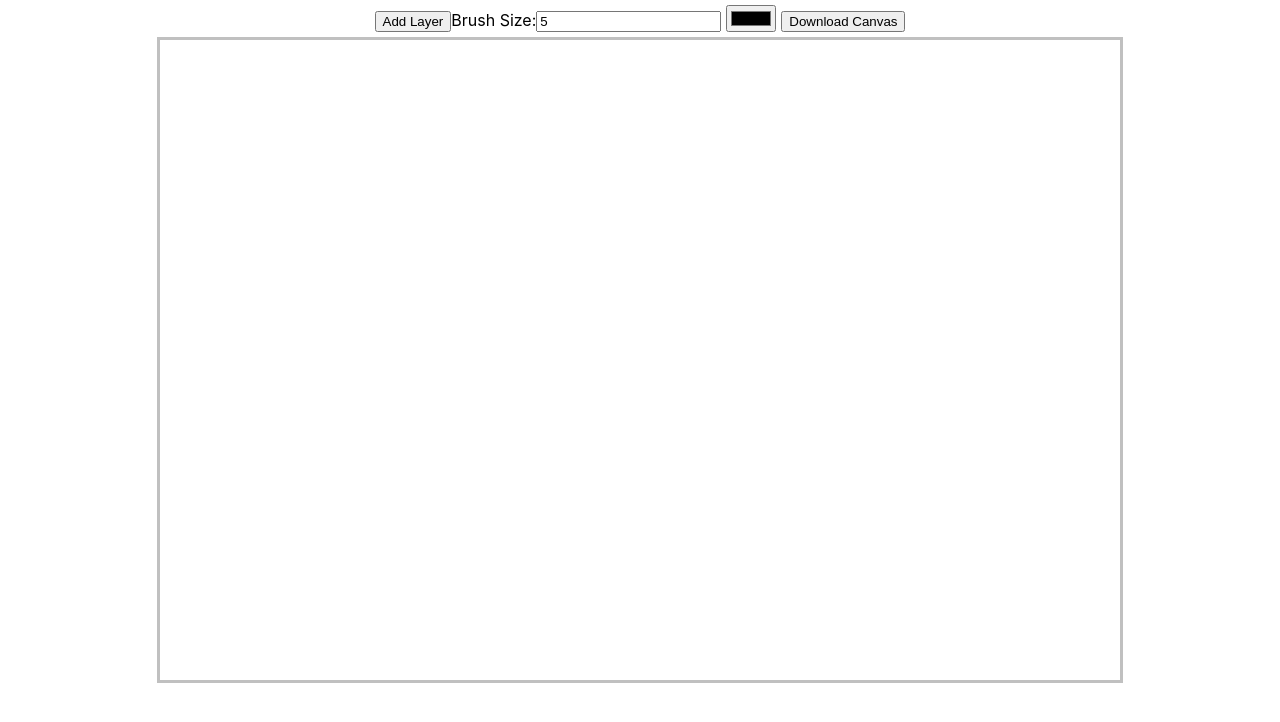
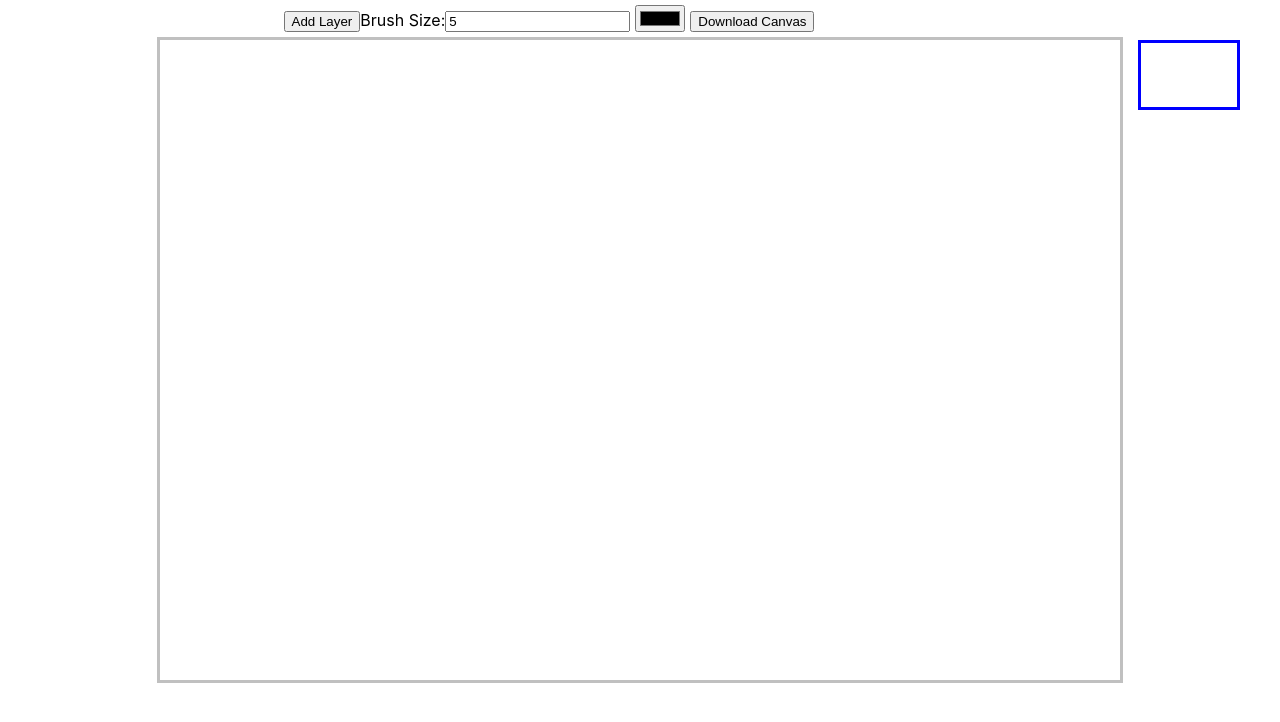
Before and after one commit to ajarvis3/canvas, a React (Create React App) app in the folder react-canvas/: page / in a window 1280 px wide. Both pictures are taken after a click on the button "Add Layer". Shown: the top 722 px of the page. Built offline with nearby package versions, Linux system fonts and the light colour scheme.

Commit message:
More Layers stuff

```diff
--- a/react-canvas/src/Canvas.css
+++ b/react-canvas/src/Canvas.css
@@ -1,4 +1,20 @@
 .canvas {
+    display: flex;
+    flex-direction: row;
+    margin: auto;
+    width: 100%;
+    height: 100%;
+}
+
+.canvas-container {
+    width: 100%;
+}
+
+.canvas-control {
+    margin: auto;
+}
+
+.layer {
     position: absolute;
     border-style: solid;
     border-color: silver;
--- a/react-canvas/src/Canvas.js
+++ b/react-canvas/src/Canvas.js
@@ -1,14 +1,16 @@
 import {useCallback, useEffect, useRef, useState} from 'react';
 import { drawLayer } from './Utils/DrawingUtils';
 import {updatePath} from './Utils/UpdateUtils';
+import LayersDisplay from "./LayersDisplay";
 import "./Canvas.css";
 
 function AddLayer(props) {
-    const {paths, setPaths} = props;
+    const {paths, setPaths, setActive} = props;
 
     const handleChange = useCallback(() => {
         const newPaths = paths.slice();
         newPaths.push([]);
+        setActive(newPaths.length - 1);
         setPaths(newPaths);
     }, [paths, setPaths]);
 
@@ -46,7 +48,6 @@ function Download(props) {
     canvas.width = width;
     canvas.height = height;
     const ctx = canvas.getContext('2d');
-    console.log(canvas, ctx);
     paths.forEach((layer) => {
         drawLayer(ctx, layer, width, height);
     })
@@ -82,7 +83,7 @@ function ColorChooser(props) {
 }
 
 function Layer(props) {
-    const {width, height, color, brushSize, paths, setPaths, index} = props;
+    const {width, height, color, brushSize, paths, setPaths, index, active} = props;
     const canvas = useRef();
     // const [paths, setPaths] = useState([]);
 
@@ -111,8 +112,8 @@ function Layer(props) {
     }, [paths, width, height, canvas, index]);
 
     return (
-        <canvas className='canvas'
-            z-index={index}
+        <canvas className='layer'
+            z-index={!active ? index : paths.length}
             ref={canvas}
             width={width}
             height={height}
@@ -128,9 +129,11 @@ function Canvas(props) {
     const [color, setColor] = useState('#000000');
     const [brushSize, setBrushSize] = useState(5);
     const [paths, setPaths] = useState([]);
+    const [active, setActive] = useState();
 
     const layers = paths.map((value, index) => {
         return <Layer
+            active={active===index}
             width={width}
             height={height}
             brushSize={brushSize}
@@ -139,12 +142,17 @@ function Canvas(props) {
             setPaths={setPaths}
             index={index}
             key={index} />
-    })
+    });
+    layers.push(layers.splice(active, 1));
 
     return (
-        <div>
-            <div>
-                <AddLayer paths={paths} setPaths={setPaths} />
+        <div className="canvas">
+            <div className="canvas-container">
+                <div className="canvas-control">
+                    <AddLayer
+                        paths={paths}
+                        setPaths={setPaths}
+                        setActive={setActive} />
                     <BrushSizer brushSize={brushSize} setBrushSize={setBrushSize} />
                     <ColorChooser color={color} setColor={setColor} />
                     <Download paths={paths} width={width} height={height}/>
@@ -152,12 +160,13 @@ function Canvas(props) {
                 <div id="layer-container" width={width * 1.25} height={height * 1.25}>
                     {layers}
                 </div>
-            {/* <Layer
-                width={width}
-                height={height}
-                brushSize={brushSize}
-                color={color}
-                canvas={canvas}/> */}
+            </div>
+            <LayersDisplay
+                paths={paths}
+                width={width / 10}
+                height={height / 10}
+                active={active}
+                setActive={setActive} />
         </div>
     )
 }
--- /dev/null
+++ b/react-canvas/src/LayersDisplay.css
@@ -0,0 +1,15 @@
+.mini-layer {
+    border-style: solid;
+    border-color: silver;
+    border-width: 3px;
+}
+
+.mini-layer.active {
+    border-color: blue;
+}
+
+.mini-layers-display {
+    display: flex;
+    flex-direction: column;
+    margin: 40px;
+}
--- /dev/null
+++ b/react-canvas/src/LayersDisplay.js
@@ -0,0 +1,56 @@
+import {useRef, useEffect} from 'react';
+import {drawLayer} from "./Utils/DrawingUtils";
+import "./LayersDisplay.css"
+
+/**
+ * Individual mini-layer
+ * @param {*} props
+ */
+function MiniLayers(props) {
+    const {width, height, paths, index, active, setActive} = props;
+    const canvas = useRef();
+
+    function handleClick() {
+        setActive(index);
+    }
+
+    useEffect(() => {
+        const ctx = canvas.current.getContext('2d');
+        drawLayer(ctx, paths[index], width, height);
+    }, [paths, width, height, canvas, index]);
+
+    return (
+        <canvas className={`mini-layer ${active && 'active'}`}
+            ref={canvas}
+            width={width}
+            height={height}
+            onClick={handleClick}>
+        </canvas>
+    )
+}
+
+/**
+ * Display container for mini layers
+ * @param {*} props
+ */
+function LayersDisplay(props) {
+    const {paths, width, height, active, setActive} = props;
+
+    const miniLayers = paths.map((value, index) => {
+        return <MiniLayers
+                    width={width}
+                    height={height}
+                    paths={paths}
+                    active={active===index}
+                    setActive={setActive}
+                    index={index} />
+    });
+
+    return (
+        <div className="mini-layers-display">
+            {miniLayers}
+        </div>
+    )
+}
+
+export default LayersDisplay;
```
Lines whose indentation alone changed are shown as unchanged.
